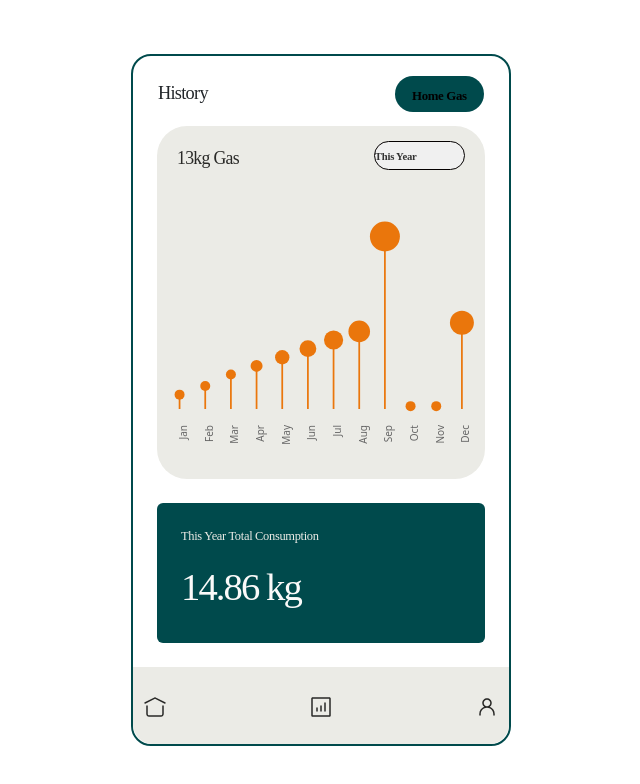
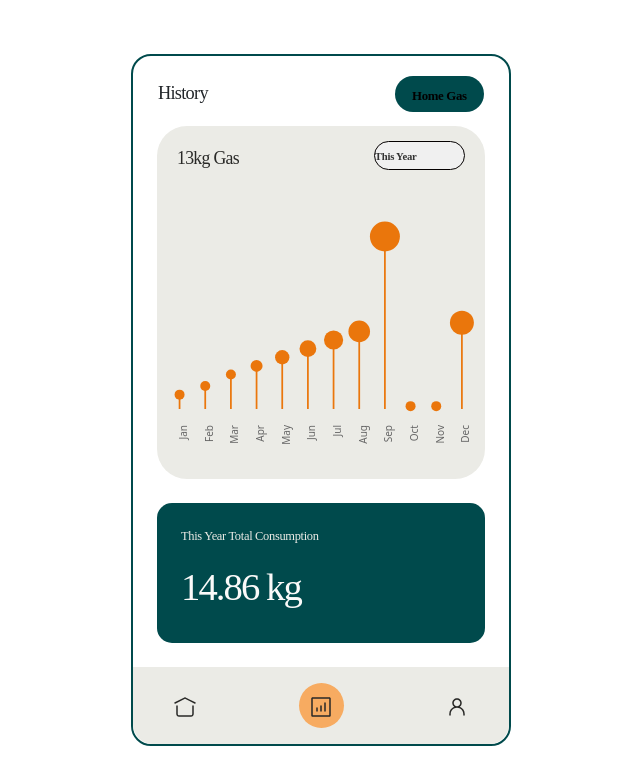
Before and after one commit to sirrotich/my.matx.africa, a React (Vite) app: page /analytics in a window 1280 px wide. Shown: the top 784 px of the page, without its empty margins (319-959 px from the left). Built offline with nearby package versions, Linux system fonts and the light colour scheme.

Commit message:
update nav

```diff
--- a/src/pages/ConsumptionMonthy.jsx
+++ b/src/pages/ConsumptionMonthy.jsx
@@ -225,8 +225,10 @@ const ConsumptionMonthly = () => {
             </div>
             {renderChart()}
           </div>
-          <div className="mt-4 text-white p-4 rounded" style={{ background: 'var(--surface-surface-primary-100, #004A4C)',borderRadius: '25px !important'}}>
-            <p className="consumption-text">
+          <div
+  className="mt-4 text-white p-4"
+  style={{ background: 'var(--surface-surface-primary-100, #004A4C)', borderRadius: '15px' }}
+>            <p className="consumption-text">
             {selectedView === month ? `${month} 2024` : `${selectedView} ${month} 2024`}
 
             </p>
--- a/src/pages/GasConsumptionDashboard.jsx
+++ b/src/pages/GasConsumptionDashboard.jsx
@@ -21,17 +21,12 @@ const GasConsumptionDashboard = () => {
   const [totalConsumption, setTotalConsumption] = useState({});
   const navigate = useNavigate();
   const [isOpen, setIsOpen] = useState(false);
-  const navItems = document.querySelectorAll('.nav-item');
+  const [activeNav, setActiveNav] = useState('/analytics');
 
-  navItems.forEach(item => {
-    item.addEventListener('click', () => {
-        // Remove active class from all items
-        navItems.forEach(nav => nav.classList.remove('active'));
-
-        // Add active class to the clicked item
-        item.classList.add('active');
-    });
-});
+  const handleNavigate = (path) => {
+      setActiveNav(path);
+      navigate(path);
+  };
   const options = ["This Year", "2023"];
 
   const handleSelect = (value) => {
@@ -195,7 +190,10 @@ const GasConsumptionDashboard = () => {
             </div>
             {renderChart()}
           </div>
-          <div className="mt-4 text-white p-4 rounded" style={{ background: 'var(--surface-surface-primary-100, #004A4C)' }}>
+          <div
+  className="mt-4 text-white p-4"
+  style={{ background: 'var(--surface-surface-primary-100, #004A4C)', borderRadius: '15px' }}
+>
             <p className="consumption-text">
               {selectedView === 'This Year' ? 'This Year Total Consumption' :
                selectedView === 'Week 1' ? 'Week 1 August 2024' :
@@ -209,20 +207,29 @@ const GasConsumptionDashboard = () => {
         </div>
         <div className="bottom-nav">
         <div className="navigation">
-        <div className="nav-item" id="home-icon" onClick={() => navigate('/')}>
-          <svg width="24" height="24" viewBox="0 0 24 24" fill="none" xmlns="http://www.w3.org/2000/svg">
+        <div
+                    className={`nav-item ${activeNav === '/' ? 'active' : ''}`}
+                    id="home-icon"
+                    onClick={() => handleNavigate('/')}
+                >          <svg width="24" height="24" viewBox="0 0 24 24" fill="none" xmlns="http://www.w3.org/2000/svg">
             <path fillRule="evenodd" clipRule="evenodd" d="M1.66463 7.32904C1.29415 7.51428 1.14398 7.96479 1.32922 8.33527C1.51446 8.70575 1.96497 8.85592 2.33545 8.67068L12 3.83838L21.6646 8.67068C22.0351 8.85592 22.4856 8.70575 22.6709 8.33527C22.8561 7.96479 22.7059 7.51428 22.3355 7.32904L12.6038 2.4632C12.2237 2.27317 11.7764 2.27317 11.3963 2.4632L1.66463 7.32904ZM4.75003 11C4.75003 10.5858 4.41424 10.25 4.00003 10.25C3.58582 10.25 3.25003 10.5858 3.25003 11V19C3.25003 20.5188 4.48125 21.75 6.00003 21.75H18C19.5188 21.75 20.75 20.5188 20.75 19V11C20.75 10.5858 20.4142 10.25 20 10.25C19.5858 10.25 19.25 10.5858 19.25 11V19C19.25 19.6904 18.6904 20.25 18 20.25H6.00003C5.30967 20.25 4.75003 19.6904 4.75003 19V11Z" fill="#292927"/>
           </svg>
         </div>
 
-        <div className="nav-item" id="grid-icon" onClick={() => navigate('/analytics')}>
-          <svg width="24" height="24" viewBox="0 0 24 24" fill="none" xmlns="http://www.w3.org/2000/svg">
+        <div
+                    className={`nav-item ${activeNav === '/analytics' ? 'active' : ''}`}
+                    id="grid-icon"
+                    onClick={() => handleNavigate('/analytics')}
+                >          <svg width="24" height="24" viewBox="0 0 24 24" fill="none" xmlns="http://www.w3.org/2000/svg">
             <path fillRule="evenodd" clipRule="evenodd" d="M3.75 20.25V3.75H20.25V20.25H3.75ZM3.6 2.25C2.85442 2.25 2.25 2.85441 2.25 3.6V20.4C2.25 21.1456 2.85441 21.75 3.6 21.75H20.4C21.1456 21.75 21.75 21.1456 21.75 20.4V3.6C21.75 2.85442 21.1456 2.25 20.4 2.25H3.6ZM16.75 8C16.75 7.58579 16.4142 7.25 16 7.25C15.5858 7.25 15.25 7.58579 15.25 8V16C15.25 16.4142 15.5858 16.75 16 16.75C16.4142 16.75 16.75 16.4142 16.75 16V8ZM12.75 11C12.75 10.5858 12.4142 10.25 12 10.25C11.5858 10.25 11.25 10.5858 11.25 11V16C11.25 16.4142 11.5858 16.75 12 16.75C12.4142 16.75 12.75 16.4142 12.75 16V11ZM8 12.25C8.41421 12.25 8.75 12.5858 8.75 13V16C8.75 16.4142 8.41421 16.75 8 16.75C7.58579 16.75 7.25 16.4142 7.25 16V13C7.25 12.5858 7.58579 12.25 8 12.25Z" fill="#292927"/>
           </svg>
         </div>
 
-        <div className="nav-item" id="user-icon" onClick={() => navigate('/profile')}>
-          <svg width="24" height="24" viewBox="0 0 24 24" fill="none" xmlns="http://www.w3.org/2000/svg">
+        <div
+                    className={`nav-item ${activeNav === '/profile' ? 'active' : ''}`}
+                    id="user-icon"
+                    onClick={() => handleNavigate('/profile')}
+                >          <svg width="24" height="24" viewBox="0 0 24 24" fill="none" xmlns="http://www.w3.org/2000/svg">
             <path fillRule="evenodd" clipRule="evenodd" d="M8.75 8C8.75 6.20507 10.2051 4.75 12 4.75C13.7949 4.75 15.25 6.20507 15.25 8C15.25 9.79493 13.7949 11.25 12 11.25C10.2051 11.25 8.75 9.79493 8.75 8ZM14.8583 11.7941C16.0073 10.9271 16.75 9.55031 16.75 8C16.75 5.37665 14.6234 3.25 12 3.25C9.37665 3.25 7.25 5.37665 7.25 8C7.25 9.55031 7.99271 10.9271 9.14172 11.7941C6.27612 12.9317 4.25 15.7293 4.25 19V20C4.25 20.4142 4.58579 20.75 5 20.75C5.41421 20.75 5.75 20.4142 5.75 20V19C5.75 15.5482 8.54822 12.75 12 12.75C15.4518 12.75 18.25 15.5482 18.25 19V20C18.25 20.4142 18.5858 20.75 19 20.75C19.4142 20.75 19.75 20.4142 19.75 20V19C19.75 15.7293 17.7239 12.9317 14.8583 11.7941Z" fill="#292927"/>
           </svg>
         </div>
--- a/src/pages/Home.jsx
+++ b/src/pages/Home.jsx
@@ -19,19 +19,16 @@ const App = () => {
         setCurrentDate(formattedDate);
       }, []); // Empty dependency array ensures this runs only once when the component is mounted
 
-    const navItems = document.querySelectorAll('.nav-item');
     const navigate = useNavigate();
+    const [activeNav, setActiveNav] = useState('/');
+
+    const handleNavigate = (path) => {
+        setActiveNav(path);
+        navigate(path);
+    };
 
 
-navItems.forEach(item => {
-    item.addEventListener('click', () => {
-        // Remove active class from all items
-        navItems.forEach(nav => nav.classList.remove('active'));
 
-        // Add active class to the clicked item
-        item.classList.add('active');
-    });
-});
 
   return (
     <div className="home-container">
@@ -95,20 +92,29 @@ navItems.forEach(item => {
 
             <div className="bottom-nav">
       <div className="navigation-home">
-        <div className="nav-item" id="home-icon" onClick={() => navigate('/')}>
-          <svg width="24" height="24" viewBox="0 0 24 24" fill="none" xmlns="http://www.w3.org/2000/svg">
+      <div
+                    className={`nav-item ${activeNav === '/' ? 'active' : ''}`}
+                    id="home-icon"
+                    onClick={() => handleNavigate('/')}
+                >          <svg width="24" height="24" viewBox="0 0 24 24" fill="none" xmlns="http://www.w3.org/2000/svg">
             <path fillRule="evenodd" clipRule="evenodd" d="M1.66463 7.32904C1.29415 7.51428 1.14398 7.96479 1.32922 8.33527C1.51446 8.70575 1.96497 8.85592 2.33545 8.67068L12 3.83838L21.6646 8.67068C22.0351 8.85592 22.4856 8.70575 22.6709 8.33527C22.8561 7.96479 22.7059 7.51428 22.3355 7.32904L12.6038 2.4632C12.2237 2.27317 11.7764 2.27317 11.3963 2.4632L1.66463 7.32904ZM4.75003 11C4.75003 10.5858 4.41424 10.25 4.00003 10.25C3.58582 10.25 3.25003 10.5858 3.25003 11V19C3.25003 20.5188 4.48125 21.75 6.00003 21.75H18C19.5188 21.75 20.75 20.5188 20.75 19V11C20.75 10.5858 20.4142 10.25 20 10.25C19.5858 10.25 19.25 10.5858 19.25 11V19C19.25 19.6904 18.6904 20.25 18 20.25H6.00003C5.30967 20.25 4.75003 19.6904 4.75003 19V11Z" fill="#292927"/>
           </svg>
         </div>
 
-        <div className="nav-item" id="grid-icon" onClick={() => navigate('/analytics')}>
-          <svg width="24" height="24" viewBox="0 0 24 24" fill="none" xmlns="http://www.w3.org/2000/svg">
+        <div
+                    className={`nav-item ${activeNav === '/analytics' ? 'active' : ''}`}
+                    id="grid-icon"
+                    onClick={() => handleNavigate('/analytics')}
+                >          <svg width="24" height="24" viewBox="0 0 24 24" fill="none" xmlns="http://www.w3.org/2000/svg">
             <path fillRule="evenodd" clipRule="evenodd" d="M3.75 20.25V3.75H20.25V20.25H3.75ZM3.6 2.25C2.85442 2.25 2.25 2.85441 2.25 3.6V20.4C2.25 21.1456 2.85441 21.75 3.6 21.75H20.4C21.1456 21.75 21.75 21.1456 21.75 20.4V3.6C21.75 2.85442 21.1456 2.25 20.4 2.25H3.6ZM16.75 8C16.75 7.58579 16.4142 7.25 16 7.25C15.5858 7.25 15.25 7.58579 15.25 8V16C15.25 16.4142 15.5858 16.75 16 16.75C16.4142 16.75 16.75 16.4142 16.75 16V8ZM12.75 11C12.75 10.5858 12.4142 10.25 12 10.25C11.5858 10.25 11.25 10.5858 11.25 11V16C11.25 16.4142 11.5858 16.75 12 16.75C12.4142 16.75 12.75 16.4142 12.75 16V11ZM8 12.25C8.41421 12.25 8.75 12.5858 8.75 13V16C8.75 16.4142 8.41421 16.75 8 16.75C7.58579 16.75 7.25 16.4142 7.25 16V13C7.25 12.5858 7.58579 12.25 8 12.25Z" fill="#292927"/>
           </svg>
         </div>
 
-        <div className="nav-item" id="user-icon" onClick={() => navigate('/profile')}>
-          <svg width="24" height="24" viewBox="0 0 24 24" fill="none" xmlns="http://www.w3.org/2000/svg">
+        <div
+                    className={`nav-item ${activeNav === '/profile' ? 'active' : ''}`}
+                    id="user-icon"
+                    onClick={() => handleNavigate('/profile')}
+                >          <svg width="24" height="24" viewBox="0 0 24 24" fill="none" xmlns="http://www.w3.org/2000/svg">
             <path fillRule="evenodd" clipRule="evenodd" d="M8.75 8C8.75 6.20507 10.2051 4.75 12 4.75C13.7949 4.75 15.25 6.20507 15.25 8C15.25 9.79493 13.7949 11.25 12 11.25C10.2051 11.25 8.75 9.79493 8.75 8ZM14.8583 11.7941C16.0073 10.9271 16.75 9.55031 16.75 8C16.75 5.37665 14.6234 3.25 12 3.25C9.37665 3.25 7.25 5.37665 7.25 8C7.25 9.55031 7.99271 10.9271 9.14172 11.7941C6.27612 12.9317 4.25 15.7293 4.25 19V20C4.25 20.4142 4.58579 20.75 5 20.75C5.41421 20.75 5.75 20.4142 5.75 20V19C5.75 15.5482 8.54822 12.75 12 12.75C15.4518 12.75 18.25 15.5482 18.25 19V20C18.25 20.4142 18.5858 20.75 19 20.75C19.4142 20.75 19.75 20.4142 19.75 20V19C19.75 15.7293 17.7239 12.9317 14.8583 11.7941Z" fill="#292927"/>
           </svg>
         </div>
--- a/src/pages/Profile.jsx
+++ b/src/pages/Profile.jsx
@@ -7,7 +7,12 @@ import '../styles/Profile.css';
 const Profile = () => {
 
   const navigate = useNavigate();
+  const [activeNav, setActiveNav] = useState('/profile');
 
+  const handleNavigate = (path) => {
+      setActiveNav(path);
+      navigate(path);
+  };
 
   return (
     <div className="profile-page">
@@ -39,20 +44,29 @@ const Profile = () => {
 
     <div className="bottom-nav">
       <div className="navigation-profile">
-        <div className="nav-item" id="home-icon" onClick={() => navigate('/')}>
-          <svg width="24" height="24" viewBox="0 0 24 24" fill="none" xmlns="http://www.w3.org/2000/svg">
+      <div
+                    className={`nav-item ${activeNav === '/' ? 'active' : ''}`}
+                    id="home-icon"
+                    onClick={() => handleNavigate('/')}
+                >          <svg width="24" height="24" viewBox="0 0 24 24" fill="none" xmlns="http://www.w3.org/2000/svg">
             <path fillRule="evenodd" clipRule="evenodd" d="M1.66463 7.32904C1.29415 7.51428 1.14398 7.96479 1.32922 8.33527C1.51446 8.70575 1.96497 8.85592 2.33545 8.67068L12 3.83838L21.6646 8.67068C22.0351 8.85592 22.4856 8.70575 22.6709 8.33527C22.8561 7.96479 22.7059 7.51428 22.3355 7.32904L12.6038 2.4632C12.2237 2.27317 11.7764 2.27317 11.3963 2.4632L1.66463 7.32904ZM4.75003 11C4.75003 10.5858 4.41424 10.25 4.00003 10.25C3.58582 10.25 3.25003 10.5858 3.25003 11V19C3.25003 20.5188 4.48125 21.75 6.00003 21.75H18C19.5188 21.75 20.75 20.5188 20.75 19V11C20.75 10.5858 20.4142 10.25 20 10.25C19.5858 10.25 19.25 10.5858 19.25 11V19C19.25 19.6904 18.6904 20.25 18 20.25H6.00003C5.30967 20.25 4.75003 19.6904 4.75003 19V11Z" fill="#292927"/>
           </svg>
         </div>
 
-        <div className="nav-item" id="grid-icon" onClick={() => navigate('/analytics')}>
-          <svg width="24" height="24" viewBox="0 0 24 24" fill="none" xmlns="http://www.w3.org/2000/svg">
+        <div
+                    className={`nav-item ${activeNav === '/analytics' ? 'active' : ''}`}
+                    id="grid-icon"
+                    onClick={() => handleNavigate('/analytics')}
+                >          <svg width="24" height="24" viewBox="0 0 24 24" fill="none" xmlns="http://www.w3.org/2000/svg">
             <path fillRule="evenodd" clipRule="evenodd" d="M3.75 20.25V3.75H20.25V20.25H3.75ZM3.6 2.25C2.85442 2.25 2.25 2.85441 2.25 3.6V20.4C2.25 21.1456 2.85441 21.75 3.6 21.75H20.4C21.1456 21.75 21.75 21.1456 21.75 20.4V3.6C21.75 2.85442 21.1456 2.25 20.4 2.25H3.6ZM16.75 8C16.75 7.58579 16.4142 7.25 16 7.25C15.5858 7.25 15.25 7.58579 15.25 8V16C15.25 16.4142 15.5858 16.75 16 16.75C16.4142 16.75 16.75 16.4142 16.75 16V8ZM12.75 11C12.75 10.5858 12.4142 10.25 12 10.25C11.5858 10.25 11.25 10.5858 11.25 11V16C11.25 16.4142 11.5858 16.75 12 16.75C12.4142 16.75 12.75 16.4142 12.75 16V11ZM8 12.25C8.41421 12.25 8.75 12.5858 8.75 13V16C8.75 16.4142 8.41421 16.75 8 16.75C7.58579 16.75 7.25 16.4142 7.25 16V13C7.25 12.5858 7.58579 12.25 8 12.25Z" fill="#292927"/>
           </svg>
         </div>
 
-        <div className="nav-item" id="user-icon" onClick={() => navigate('/profile')}>
-          <svg width="24" height="24" viewBox="0 0 24 24" fill="none" xmlns="http://www.w3.org/2000/svg">
+        <div
+                    className={`nav-item ${activeNav === '/profile' ? 'active' : ''}`}
+                    id="user-icon"
+                    onClick={() => handleNavigate('/profile')}
+                >          <svg width="24" height="24" viewBox="0 0 24 24" fill="none" xmlns="http://www.w3.org/2000/svg">
             <path fillRule="evenodd" clipRule="evenodd" d="M8.75 8C8.75 6.20507 10.2051 4.75 12 4.75C13.7949 4.75 15.25 6.20507 15.25 8C15.25 9.79493 13.7949 11.25 12 11.25C10.2051 11.25 8.75 9.79493 8.75 8ZM14.8583 11.7941C16.0073 10.9271 16.75 9.55031 16.75 8C16.75 5.37665 14.6234 3.25 12 3.25C9.37665 3.25 7.25 5.37665 7.25 8C7.25 9.55031 7.99271 10.9271 9.14172 11.7941C6.27612 12.9317 4.25 15.7293 4.25 19V20C4.25 20.4142 4.58579 20.75 5 20.75C5.41421 20.75 5.75 20.4142 5.75 20V19C5.75 15.5482 8.54822 12.75 12 12.75C15.4518 12.75 18.25 15.5482 18.25 19V20C18.25 20.4142 18.5858 20.75 19 20.75C19.4142 20.75 19.75 20.4142 19.75 20V19C19.75 15.7293 17.7239 12.9317 14.8583 11.7941Z" fill="#292927"/>
           </svg>
         </div>
--- a/src/styles/GasConsumptionDashboard.css
+++ b/src/styles/GasConsumptionDashboard.css
@@ -373,18 +373,11 @@ color: var(--text-text-neutral-05, #FAFAF9);
       align-items: center;
       justify-content: space-between;
       border-radius: 0 0 20px 20px;
+      padding: 30px;
+
     }
 
-    .nav-item {
-      padding: 10px;
-      border-radius: 12px;
-      transition: background-color 0.3s ease;
-    }
 
-    .nav-item.active {
-      background-color: var(--surface-surface-secondary-100, #F7AB61);
-      border-radius: 12px;
-    }
 
 
 
--- a/src/styles/Home.css
+++ b/src/styles/Home.css
@@ -213,17 +213,21 @@
     align-items: center;
     justify-content: space-between;
     border-radius: 0 0 20px 20px;
+    padding: 30px;
+
 }
 
 .nav-item {
     padding: 10px;
-    border-radius: 12px;
+    border-radius: 30px;
     transition: background-color 0.3s ease;
+
 }
 
 .nav-item.active {
     background-color: var(--surface-surface-secondary-100, #F7AB61);
-    border-radius: 12px;
+    width: 45px;
+    height: 45px;
 
 }
 
--- a/src/styles/Profile.css
+++ b/src/styles/Profile.css
@@ -145,6 +145,8 @@
     justify-content: space-between;
     border-radius: 0 0 20px 20px;
     margin-top: 265px;
+    padding: 30px;
+
   }
 
 
```
